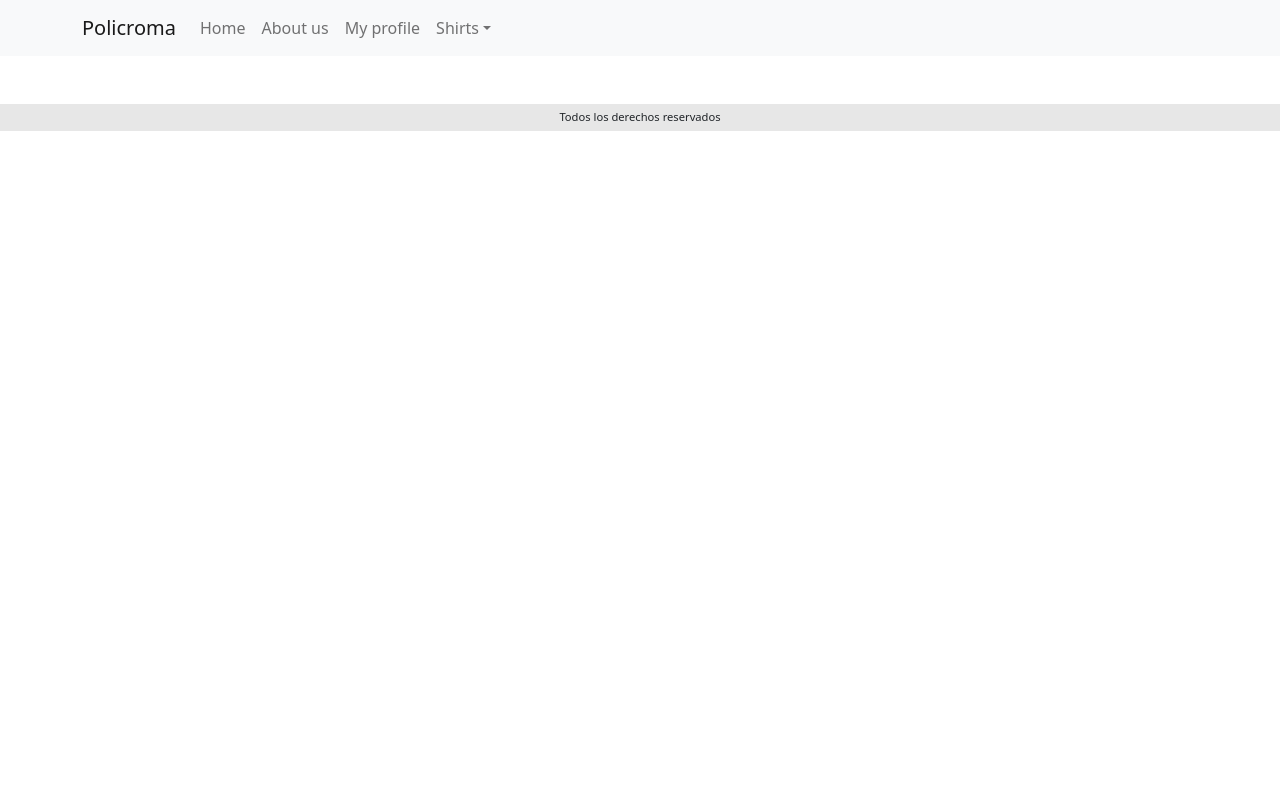
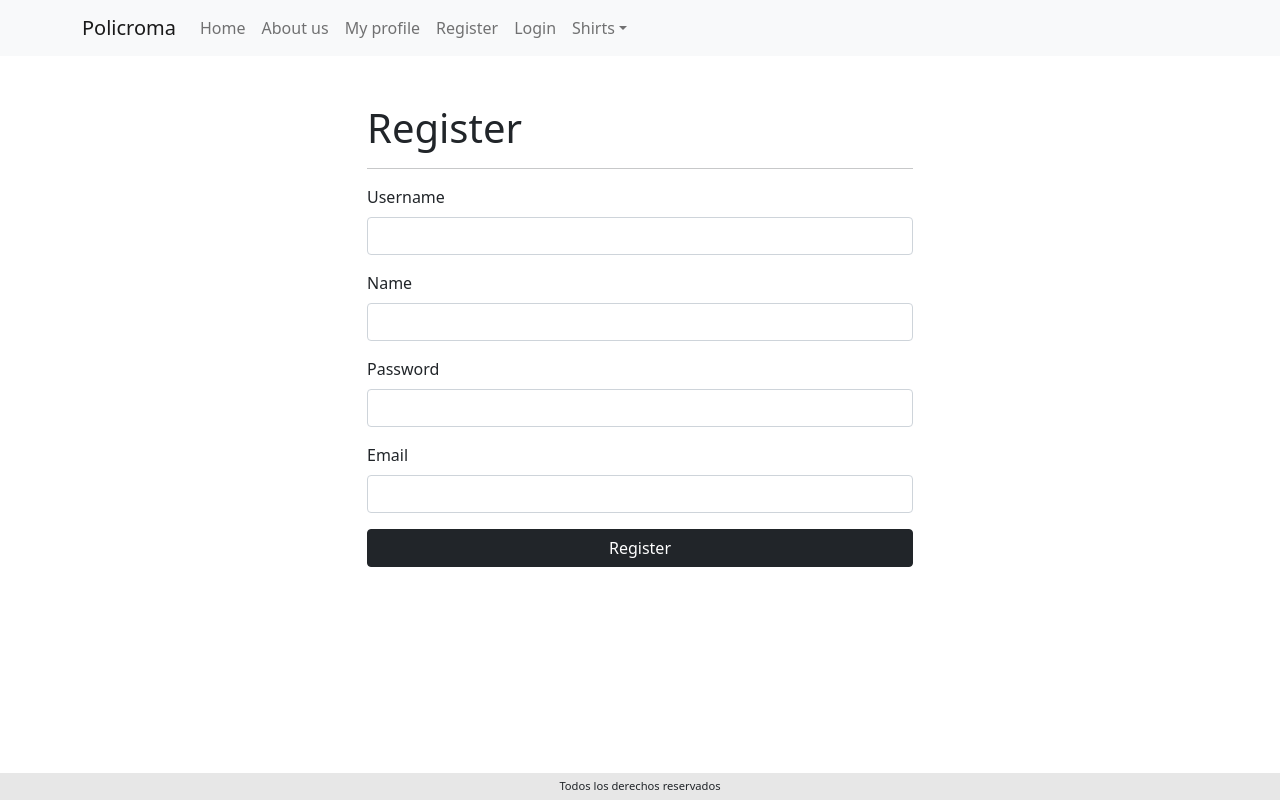
Before and after one commit to rafasanzvi/color-shirt-client, a React (Create React App) app: page /register in a window 1280 px wide. Built offline with nearby package versions, Linux system fonts and the light colour scheme; no server answers.

Commit message:
Form create and client router auth done

```diff
--- /dev/null
+++ b/src/components/LoginForm/LoginForm.jsx
@@ -0,0 +1,61 @@
+import authService from "../../services/auth.services"
+import { useContext, useState } from "react"
+import { Form, Button } from "react-bootstrap"
+import { useNavigate } from 'react-router-dom'
+import { AuthContext } from "../../context/auth.context"
+
+const LoginForm = () => {
+
+    const navigate = useNavigate()
+    const { storeToken, authenticateUser } = useContext(AuthContext)
+
+    const [loginData, setLoginData] = useState({
+        email: '',
+        password: ''
+    })
+
+    const handleInputChange = e => {
+        const { value, name } = e.target
+        setLoginData({ ...loginData, [name]: value })
+    }
+
+    const handleSubmit = e => {
+        e.preventDefault()
+
+        authService
+            .login(loginData)
+            .then(({ data }) => {
+                storeToken(data.authToken)
+                authenticateUser()
+                navigate('/')
+            })
+            .catch(err => console.log(err))
+    }
+
+    const { password, email } = loginData
+
+
+    return (
+        <Form onSubmit={handleSubmit}>
+
+            <Form.Group className="mb-3" controlId="email">
+                <Form.Label>Email</Form.Label>
+                <Form.Control type="email" value={email} onChange={handleInputChange} name="email" />
+            </Form.Group>
+
+            <Form.Group className="mb-3" controlId="password">
+                <Form.Label>Password</Form.Label>
+                <Form.Control type="password" value={password} onChange={handleInputChange} name="password" />
+            </Form.Group>
+
+            <div className="d-grid">
+                <Button variant="dark" type="submit">Access</Button>
+            </div>
+
+        </Form>
+    )
+
+}
+
+
+export default LoginForm
--- a/src/components/Navigation/Footer/Footer.css
+++ b/src/components/Navigation/Footer/Footer.css
@@ -3,7 +3,7 @@
     font-size: .7em;
     text-align: center;
     padding: 5px;
-    /* position: fixed; */
+    position: fixed;
     width: 100%;
     bottom: 0;
     left: 0;
--- a/src/components/Navigation/Navigation.jsx
+++ b/src/components/Navigation/Navigation.jsx
@@ -1,5 +1,7 @@
 import { Nav, Navbar, Container, NavDropdown } from 'react-bootstrap'
 import { Link } from 'react-router-dom'
+/* import { AuthContext } from '../../contexts/auth.context'
+import { useContext } from 'react' */
 
 const Navigation = () => {
 
@@ -27,6 +29,14 @@
                             <Nav.Link as="span">My profile</Nav.Link>
                         </Link>
 
+                        <Link to="/register">
+                            <Nav.Link as="span">Register</Nav.Link>
+                        </Link>
+
+                        <Link to="/login">
+                            <Nav.Link as="span">Login</Nav.Link>
+                        </Link>
+
                         <NavDropdown title="Shirts" id="basic-nav-dropdown">
                             <Link to="/shirts">
                                 <Nav.Link as="span">Gallery</Nav.Link>
--- /dev/null
+++ b/src/components/SignupForm/SignupForm.jsx
@@ -0,0 +1,65 @@
+import './SignupForm.css'
+import { useState } from 'react'
+import { Form, Button } from "react-bootstrap"
+import { useNavigate } from 'react-router-dom'
+import authService from '../../services/auth.services'
+
+const SignupForm = () => {
+
+    const navigate = useNavigate()
+    const [signUpData, setSignUpData] = useState({
+        username: '',
+        name: '',
+        password: '',
+        email: ''
+    })
+
+    const handleInputChange = (e) => {
+        const { value, name } = e.target
+        setSignUpData({ ...signUpData, [name]: value })
+    }
+
+    const handleSubmit = (e) => {
+        e.preventDefault()
+
+        authService
+            .register(signUpData)
+            .then(({ data }) => navigate('/'))
+            .catch(err => console.log(err))
+    }
+
+    const { username, password, email, name } = signUpData
+
+    return (
+        <Form onSubmit={handleSubmit}>
+
+            <Form.Group className="mb-3" controlId="username">
+                <Form.Label>Username</Form.Label>
+                <Form.Control type="text" value={username} onChange={handleInputChange} name="username" />
+            </Form.Group>
+
+            <Form.Group className="mb-3" controlId="name">
+                <Form.Label>Name</Form.Label>
+                <Form.Control type="text" value={name} onChange={handleInputChange} name="name" />
+            </Form.Group>
+
+            <Form.Group className="mb-3" controlId="password">
+                <Form.Label>Password</Form.Label>
+                <Form.Control type="password" value={password} onChange={handleInputChange} name="password" />
+            </Form.Group>
+
+            <Form.Group className="mb-3" controlId="email">
+                <Form.Label>Email</Form.Label>
+                <Form.Control type="email" value={email} onChange={handleInputChange} name="email" />
+            </Form.Group>
+
+
+            <div className="d-grid">
+                <Button variant="dark" type="submit">Register</Button>
+            </div>
+
+        </Form>
+    )
+}
+
+export default SignupForm
--- /dev/null
+++ b/src/context/auth.context.jsx
@@ -0,0 +1,46 @@
+import { createContext, useEffect, useState } from 'react'
+import authService from '../services/auth.services'
+
+
+const AuthContext = createContext()
+
+function AuthProviderWrapper(props) {
+
+    const [user, setUser] = useState(null)
+    const [isLoading, setIsLoading] = useState(true)
+
+    const storeToken = (token) => {
+        localStorage.setItem("authToken", token)
+    }
+
+    const authenticateUser = () => {
+
+        const token = localStorage.getItem("authToken")
+
+        authService
+            .verify(token)
+            .then(({ data }) => {
+                setUser(data)
+                setIsLoading(false)
+            })
+            .catch(err => logoutUser())
+    }
+
+    const logoutUser = () => {
+        setUser(null)
+        setIsLoading(false)
+        localStorage.removeItem('authToken')
+    }
+
+    useEffect(() => {
+        authenticateUser()
+    }, [])
+
+    return (
+        <AuthContext.Provider value={{ isLoading, user, storeToken, authenticateUser, logoutUser }}>
+            {props.children}
+        </AuthContext.Provider>
+    )
+}
+
+export { AuthContext, AuthProviderWrapper }
--- a/src/index.js
+++ b/src/index.js
@@ -2,14 +2,16 @@
 import ReactDOM from 'react-dom/client';
 import App from './App';
 import { BrowserRouter as Router } from 'react-router-dom'
-
+import { AuthProviderWrapper } from './context/auth.context';
 import 'bootstrap/dist/css/bootstrap.min.css'; //Import from React Bootstrap
 
 const root = ReactDOM.createRoot(document.getElementById('root'));
 root.render(
   <React.StrictMode>
-    <Router>
-      <App />
-    </Router>
+    <AuthProviderWrapper>
+      <Router>
+        <App />
+      </Router>
+    </AuthProviderWrapper>
   </React.StrictMode>
 );
--- /dev/null
+++ b/src/pages/LoginPage/LoginPage.jsx
@@ -0,0 +1,37 @@
+import { Container, Row, Col } from "react-bootstrap"
+import LoginForm from "../../components/LoginForm/LoginForm"
+
+
+const LoginPage = () => {
+
+    return (
+
+        <Container>
+
+            <Row>
+
+                <Col md={{ offset: 3, span: 6 }}>
+
+                    <h1>Access</h1>
+
+                    <hr />
+
+                    <LoginForm />
+
+                </Col>
+
+            </Row>
+
+        </Container >
+
+    )
+
+
+}
+
+
+
+
+
+
+export default LoginPage
--- /dev/null
+++ b/src/pages/SignupPage/SignupPage.jsx
@@ -0,0 +1,27 @@
+import { Container, Row, Col } from 'react-bootstrap'
+import SignupForm from '../../components/SignupForm/SignupForm'
+
+const SignupPage = () => {
+
+    return (
+
+        <Container>
+
+            <Row>
+
+                <Col md={{ offset: 3, span: 6 }}>
+
+                    <h1>Register</h1>
+
+                    <hr />
+
+                    <SignupForm />
+
+                </Col>
+            </Row>
+
+        </Container>
+    )
+}
+
+export default SignupPage
--- a/src/routes/AppRoutes.jsx
+++ b/src/routes/AppRoutes.jsx
@@ -3,6 +3,8 @@
 import ShirtDetails from "../pages/ShirtDetails/ShirtDetails"
 import HomePage from "../pages/HomePage/HomePage"
 import NewShirtPage from "../pages/NewShirtPage/NewShirtPage"
+import SignupPage from "../pages/SignupPage/SignupPage"
+import LoginPage from "../pages/LoginPage/LoginPage"
 
 const AppRoutes = () => {
 
@@ -14,6 +16,8 @@
             <Route path="/shirts" element={<ShirtsListPage />} />
             <Route path="/create" element={<NewShirtPage />} />
             <Route path="/details/:shirt_id" element={<ShirtDetails />} />
+            <Route path="/register" element={<SignupPage />} />
+            <Route path="/login" element={<LoginPage />} />
             <Route path="/:shirt_id/edit" element={<h1>change a shirt</h1>} />
             {/* falta ruta de 404 */}
         </Routes>
--- /dev/null
+++ b/src/services/auth.services.js
@@ -0,0 +1,39 @@
+import axios from 'axios'
+
+class AuthService {
+
+    constructor() {
+
+        this.api = axios.create({
+            baseURL: `${process.env.REACT_APP_API_URL}/auth`
+        })
+
+        this.api.interceptors.request.use((config) => {
+
+            const storedToken = localStorage.getItem("authToken");
+
+            if (storedToken) {
+                config.headers = { Authorization: `Bearer ${storedToken}` }
+            }
+
+            return config
+        })
+    }
+
+    register(userData) {
+        return this.api.post('/register', userData)
+    }
+
+    login(userData) {
+        return this.api.post('/login', userData)
+    }
+
+    verify = token => {
+        return this.api.get('/verify', { headers: { Authorization: `Bearer ${token}` } })
+    }
+
+}
+
+const authService = new AuthService()
+
+export default authService
```
Also changed, not shown: src/components/NewShirtForm/NewShirtForm.jsx (+10 -16 lines), src/components/SignupForm/SignupForm.css (added).
